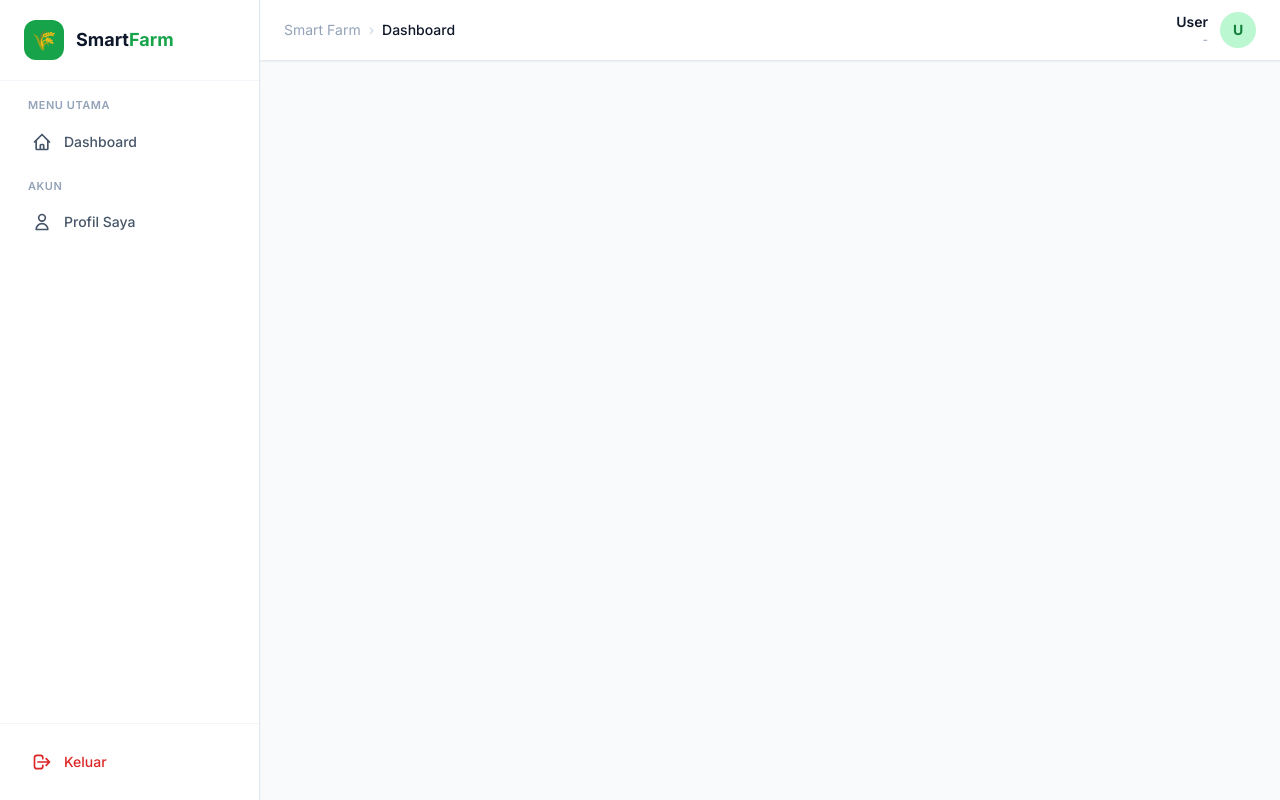
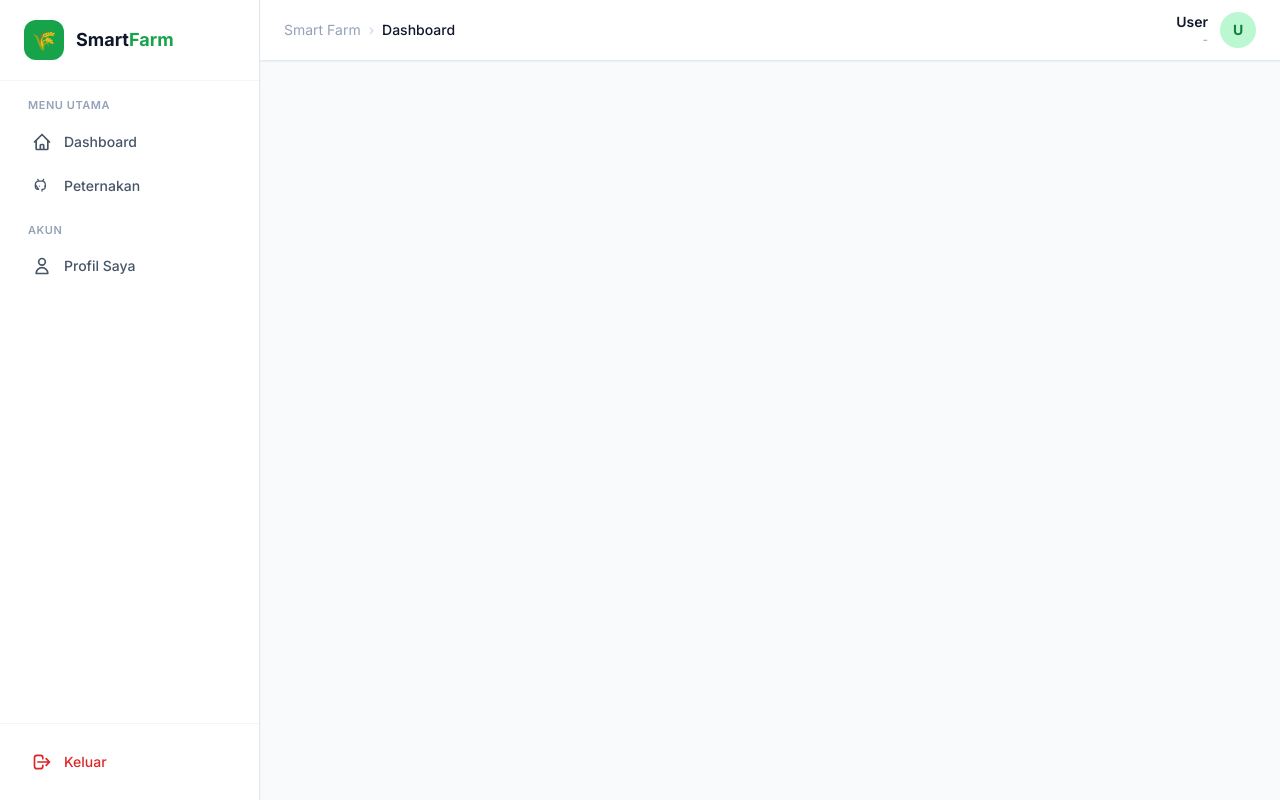
Before and after one commit to Senadara/spk-smart-farm, a Laravel app: template resources/views/layouts/app.blade.php in a window 1280 px wide. Run offline with Laravel 12, Linux system fonts and the light colour scheme; the template is opened without the code that fills it, so the values that code supplies are empty; style sheets or scripts are compiled from the project's sources.

Commit message:
feat(peternakan): implement new MVC structure components

```diff
--- a/resources/views/layouts/app.blade.php
+++ b/resources/views/layouts/app.blade.php
@@ -40,6 +40,11 @@
                         <li>
                             <x-sidebar.menu-item :href="route('dashboard')" :active="request()->routeIs('dashboard')" icon="home">
                                 Dashboard
+                            </x-sidebar.menu-item>
+                        </li>
+                        <li>
+                            <x-sidebar.menu-item :href="route('peternakan')" :active="request()->routeIs('peternakan')" icon="livestock">
+                                Peternakan
                             </x-sidebar.menu-item>
                         </li>
                     </ul>
--- a/routes/web.php
+++ b/routes/web.php
@@ -2,6 +2,7 @@
 
 use App\Http\Controllers\Auth\AuthController;
 use App\Http\Controllers\Dashboard\DashboardController;
+use App\Http\Controllers\Peternakan\PeternakanController;
 use App\Http\Controllers\Profile\ProfileController;
 use Illuminate\Support\Facades\Route;
 
@@ -36,6 +37,9 @@ Route::middleware('auth.api')->group(function () {
     // Dashboard
     Route::get('/dashboard', [DashboardController::class, 'index'])->name('dashboard');
 
+    // Peternakan
+    Route::get('/peternakan', [PeternakanController::class, 'index'])->name('peternakan');
+
     // Profil
     Route::get('/profil', [ProfileController::class, 'show'])->name('profile');
 
```
